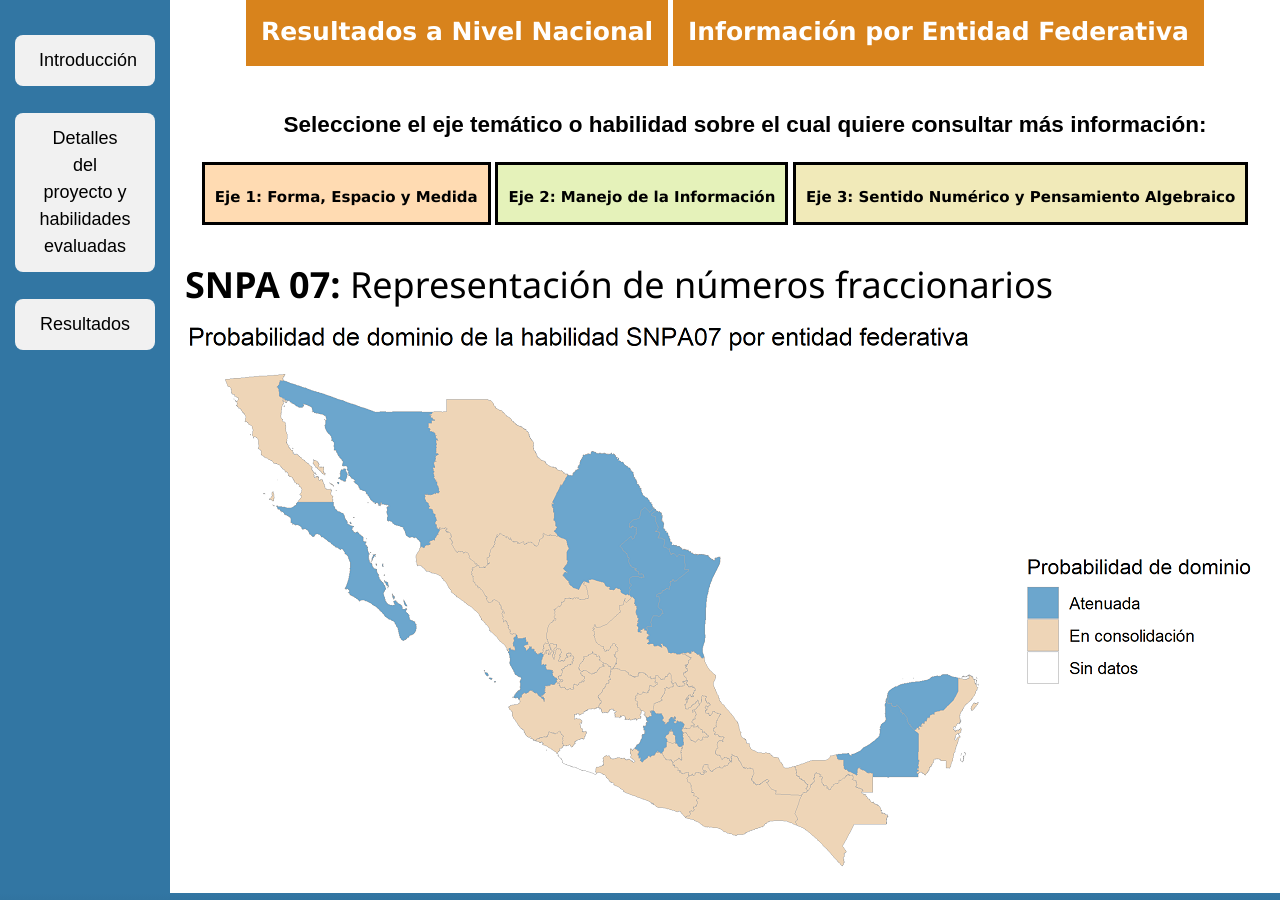
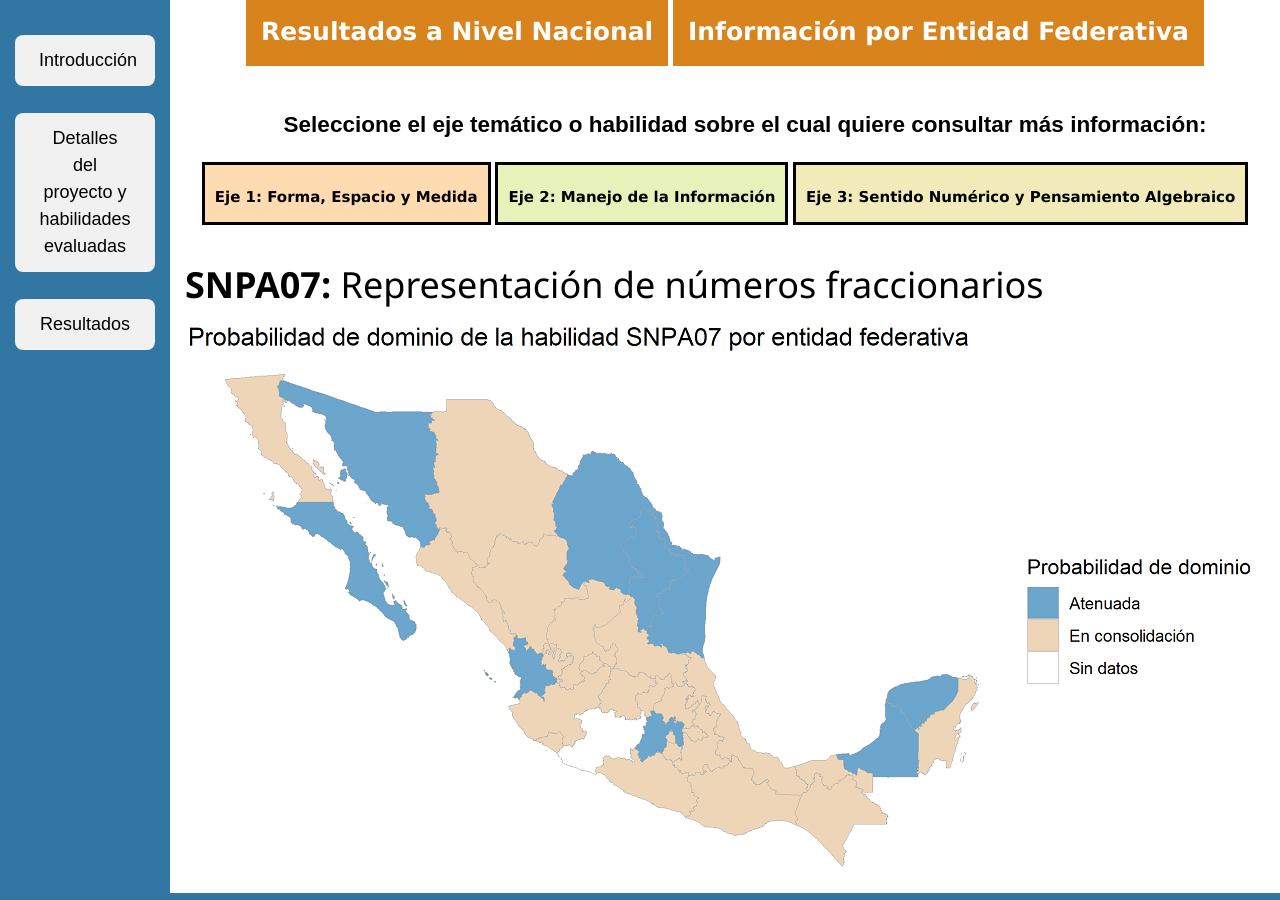
Before and after one commit to rimedie/rimedie.github.io, a Jekyll site: the page built from ProyVisuales/1_Infografia_Feb2019/Heatmaps/SNPA07.html, in a window 1280 px wide and 900 px high, scrolled down 600 px. Built offline with Jekyll 4.4.1, drawn with Linux system fonts in a browser that asks for light colours.

Commit message:
Update SNPA07.html

```diff
--- a/ProyVisuales/1_Infografia_Feb2019/Heatmaps/SNPA07.html
+++ b/ProyVisuales/1_Infografia_Feb2019/Heatmaps/SNPA07.html
@@ -4,7 +4,7 @@ title: SNPA07
 ---
 <div class="blurb">
 
-	<h1><b>SNPA 07:</b> Representación de números fraccionarios</h1>
+	<h1><b>SNPA07:</b> Representación de números fraccionarios</h1>
 	<center>
 	<img class="displayed" src="SNPA07.png" />
 		</center>
```
